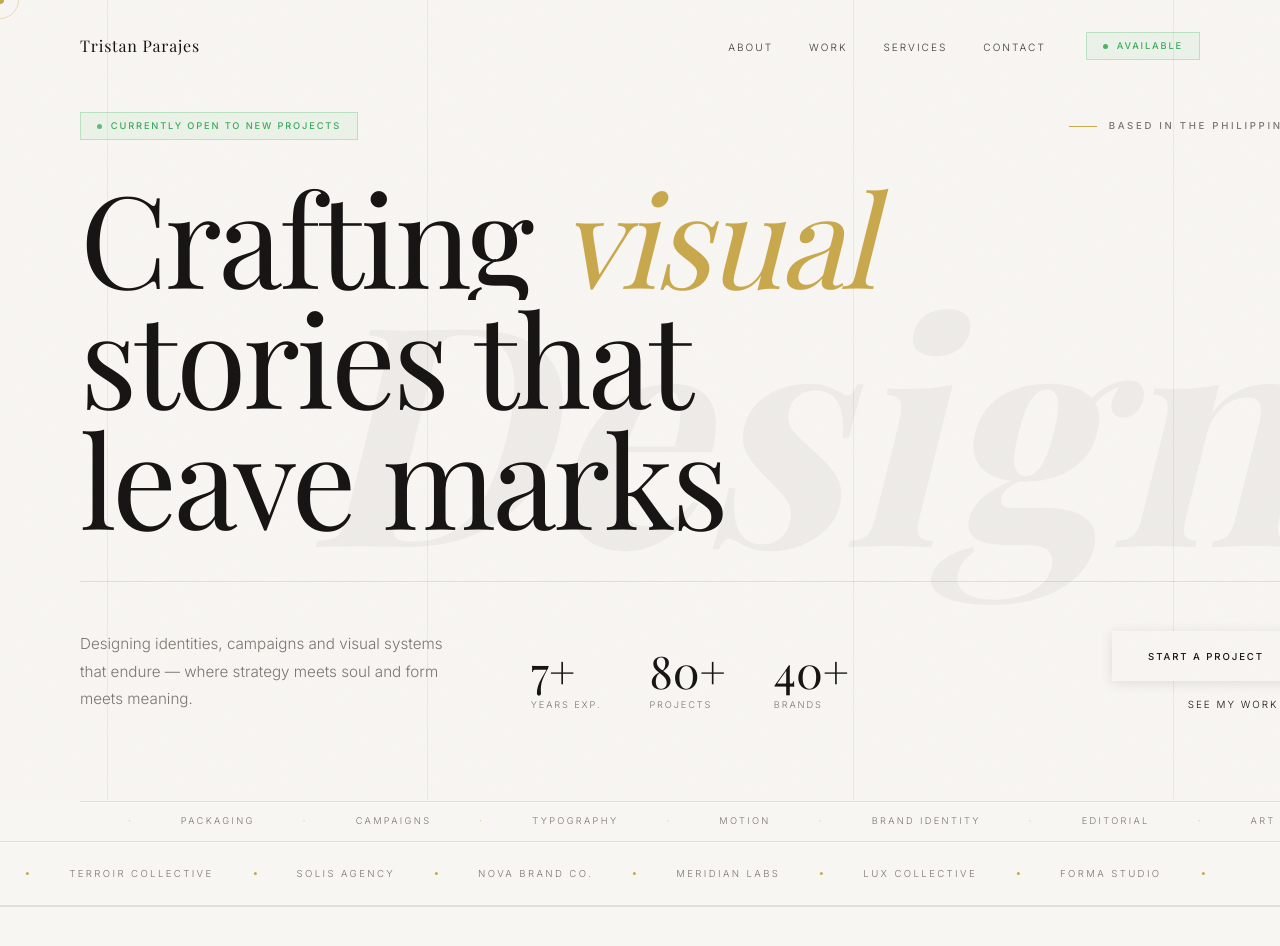
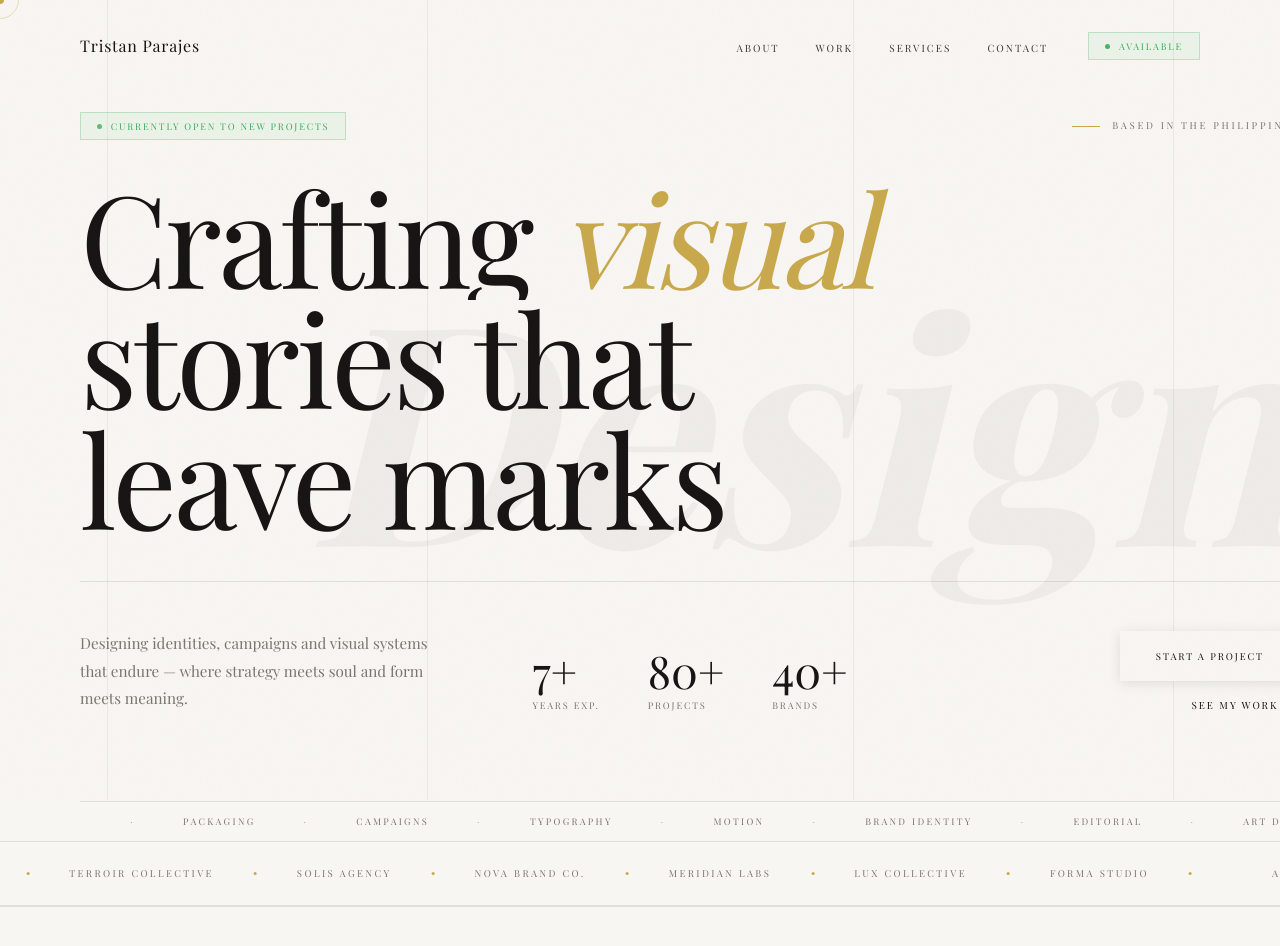
Before and after one commit to ChimkenKatsu/Portfolio, a Next.js app: page / in a window 1280 px wide. Shown: the top 946 px of the page. Built offline with nearby package versions, Linux system fonts and the light colour scheme.

Commit message:
fix: move custom fonts to _document.tsx

```diff
--- a/app/layout.tsx
+++ b/app/layout.tsx
@@ -5,8 +5,16 @@ import Script from "next/script";
 import { Inter, Playfair_Display } from "next/font/google";
 
 // Load fonts with next/font — no <link> tags needed
-const inter = Inter({ subsets: ["latin"], weight: ["300","400","500","600"], display: "swap" });
-const playfair = Playfair_Display({ subsets: ["latin"], weight: ["400","700"], display: "swap" });
+const inter = Inter({
+  subsets: ["latin"],
+  weight: ["300","400","500","600"],
+  display: "swap",
+});
+const playfair = Playfair_Display({
+  subsets: ["latin"],
+  weight: ["400","700"],
+  display: "swap",
+});
 
 export const metadata: Metadata = {
   title: "Tristan Parajes — Graphic Designer",
@@ -22,8 +30,8 @@ export const metadata: Metadata = {
 
 export default function RootLayout({ children }: { children: React.ReactNode }) {
   return (
-    <html lang="en" className={`${inter.className} ${playfair.className}`}>
-      <body>
+    <html lang="en" className={inter.className}>
+      <body className={playfair.className}>
         {children}
 
         {/* GSAP scripts */}
```
